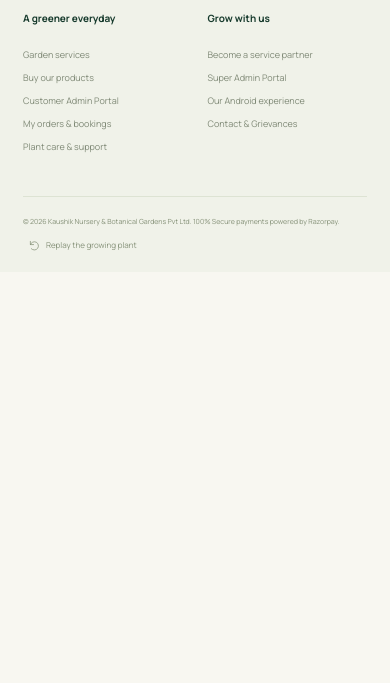
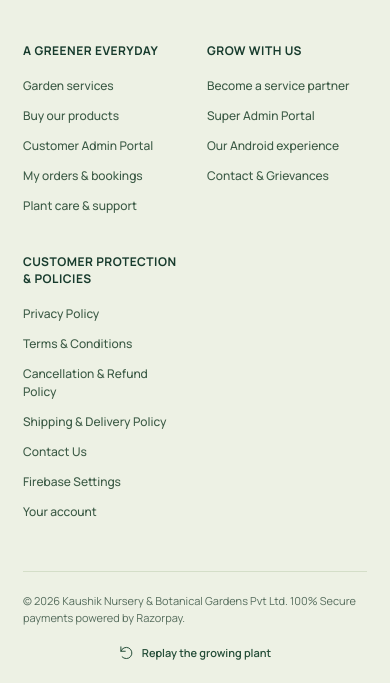
Before and after one commit to octaleadsprivatelimited-cloud/farm, a website with bundled scripts: page public/index.html in a window 390 px wide. Shown: the part 4838-5521 px from the top of the page. Before the commit the page ends 5110 px from the top, so only its background shows below. Built offline with nearby package versions, Linux system fonts and the light colour scheme; files whose address does not match are found by name.

Commit message:
fix(footer): improve footer content visibility, legibility, and unhide policy column on mobile

```diff
--- a/public/styles.css
+++ b/public/styles.css
@@ -948,52 +948,73 @@ button:disabled {
   font-size: 11px;
 }
 .site-footer {
-  background: #f0f2e9;
-  padding-top: 44px;
+  background: #edf1e4;
+  border-top: 1px solid #d8dfcd;
+  padding-top: 56px;
+  color: #244131;
 }
 .footer-grid {
   display: grid;
-  grid-template-columns: 2fr 1fr 1fr 1fr;
-  gap: 36px;
-  padding-bottom: 38px;
+  grid-template-columns: 2fr 1.1fr 1.1fr 1.2fr;
+  gap: 40px;
+  padding-bottom: 44px;
 }
 .footer-brand p {
-  font-size: 10px;
-  max-width: 240px;
-  color: #7c8672;
-  margin-top: 17px;
+  font-size: 13px;
+  line-height: 1.7;
+  max-width: 290px;
+  color: #496350;
+  margin-top: 16px;
 }
 .footer-col h4 {
-  font-size: 10px;
+  font-size: 13px;
   font-weight: 700;
-  margin-bottom: 18px;
+  letter-spacing: 0.04em;
+  color: #173b2d;
+  margin-bottom: 16px;
+  text-transform: uppercase;
 }
 .footer-col a,
 .footer-col button {
   display: block;
-  font-size: 9px;
-  color: #7f8976;
-  padding: 5px 0;
+  font-size: 13px;
+  font-weight: 500;
+  color: #3b5a45;
+  padding: 6px 0;
   text-align: left;
+  line-height: 1.5;
+  transition: color 0.15s ease, transform 0.15s ease;
+}
+.footer-col a:hover,
+.footer-col button:hover {
+  color: #153e2e;
+  transform: translateX(2px);
 }
 .footer-bottom {
   display: flex;
   justify-content: space-between;
+  align-items: center;
   gap: 20px;
-  border-top: 1px solid #dde3d3;
-  padding: 19px 0;
-  font-size: 8px;
-  color: #849077;
+  border-top: 1px solid #d4dec8;
+  padding: 22px 0;
+  font-size: 12px;
+  color: #556c5c;
 }
 .footer-bottom button {
-  font-size: 8px;
-  display: flex;
-  gap: 6px;
-  align-items: center;
+  font-size: 12px;
+  font-weight: 600;
+  color: #244d38;
+  display: flex;
+  gap: 8px;
+  align-items: center;
+  transition: color 0.2s ease;
+}
+.footer-bottom button:hover {
+  color: #0f2e1f;
 }
 .footer-bottom .icon {
-  width: 11px;
-  height: 11px;
+  width: 15px;
+  height: 15px;
 }
 .page-head {
   padding: 48px 0 30px;
@@ -2709,28 +2730,38 @@ button:disabled {
     font-size: 9px;
   }
   .site-footer {
-    padding-top: 32px;
+    padding-top: 40px;
   }
   .footer-grid {
     grid-template-columns: 1fr 1fr;
-    gap: 25px;
+    gap: 32px 24px;
   }
   .footer-brand {
     grid-column: 1/-1;
   }
-  .footer-col:last-child {
+  .footer-col h4 {
+    font-size: 12px;
+    margin-bottom: 12px;
+  }
+  .footer-col a,
+  .footer-col button {
+    font-size: 12px;
+    padding: 6px 0;
+  }
+  .footer-col:nth-child(4) {
     display: block;
   }
-  .footer-col:nth-child(4) {
-    display: none;
-  }
   .footer-bottom {
-    display: block;
-    line-height: 1.8;
-    font-size: 7px;
+    display: flex;
+    flex-direction: column;
+    gap: 12px;
+    line-height: 1.6;
+    font-size: 11px;
+    padding: 20px 0;
   }
   .footer-bottom button {
-    margin-top: 8px;
+    margin-top: 4px;
+    font-size: 11px;
   }
   .page-head {
     padding-top: 31px;
```
